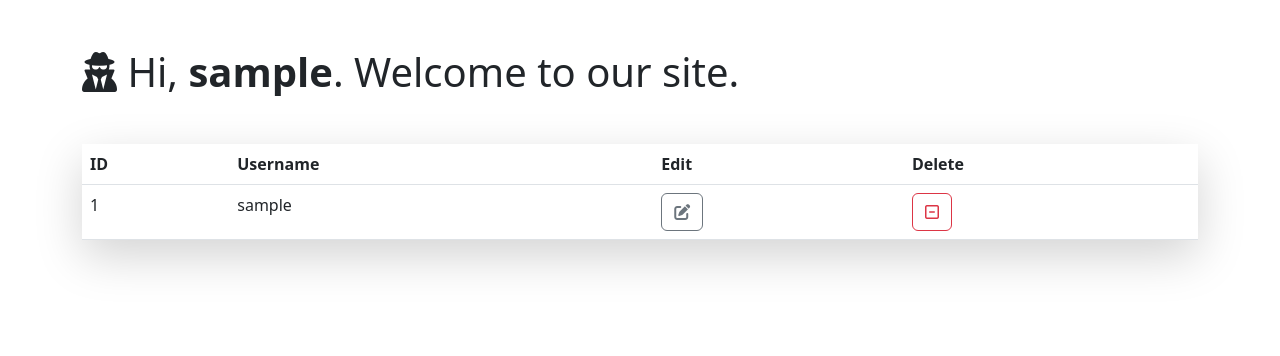
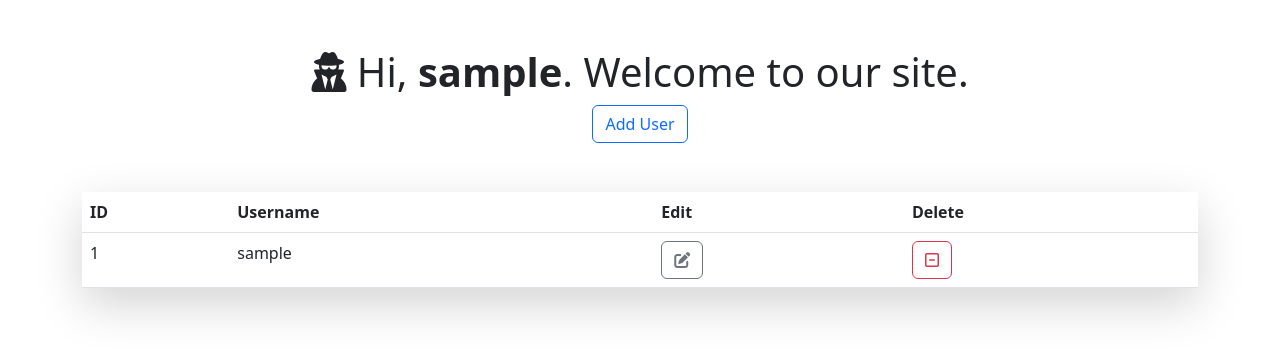
Before and after one commit to mesudmehmed/CRUD-PHP-, a PHP site: page /home.php in a window 1280 px wide. Shown: the part 56-412 px from the top of the page. Run offline with PHP 8.4, Linux system fonts and the light colour scheme; the visitor is signed in with stand-in values (Sample User, id 1); tables that the repository leaves empty or names only in its code hold one stand-in row (values such as "Sample post").

Commit message:
Toevoegen van gebruiker knopje

```diff
--- a/home.php
+++ b/home.php
@@ -12,7 +12,8 @@ if(!isset($_SESSION["loggedin"]) || $_SESSION["loggedin"] !== true){
 ?>
     <!-- Page content-->
     <div class="container">
-        <h1 class="my-5"><i class="fa-sharp fa-solid fa-user-secret"></i> Hi, <b><?php echo htmlspecialchars($_SESSION["username"]); ?></b>. Welcome to our site.</h1>
+        <h1 class="my-5"><center><i class="fa-sharp fa-solid fa-user-secret"></i> Hi, <b><?php echo htmlspecialchars($_SESSION["username"]); ?></b>. Welcome to our site.<br>
+            <a type="button" class="btn btn-outline-primary" href="register.php">Add User</a></center></h1>
         <?php
         /* Database credentials */
         define('DB_SERVER', 'localhost');
```
